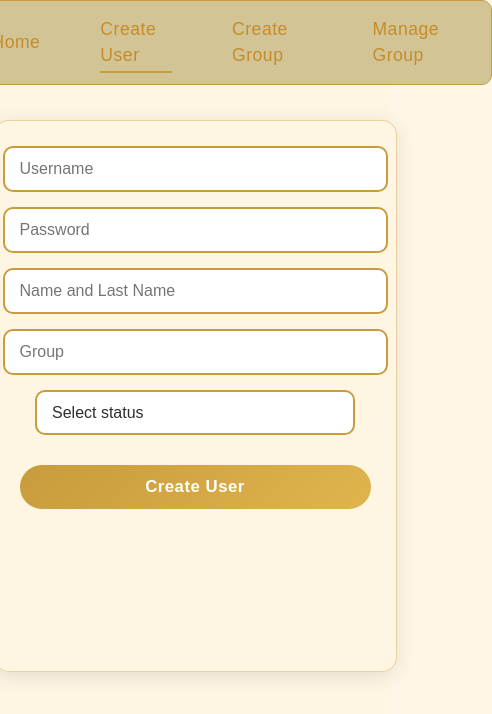
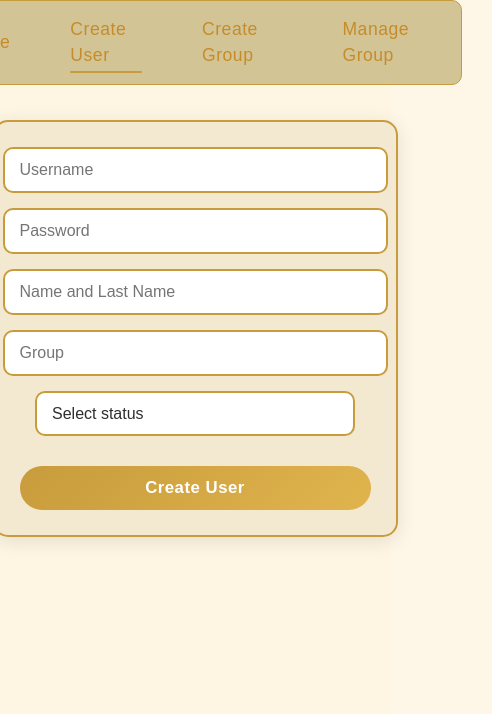
Before and after one commit to ilhomn/digital-gradebook, a React (Vite) app: page /adminPanel/create-user in a window 390 px wide. Shown: the top 714 px of the page, 492 px wide, since content can reach past the window. Built offline with nearby package versions, Linux system fonts and the light colour scheme; a web font is replaced by a local one.

Commit message:
change in styles

```diff
--- a/src/components/adminPanel/createGroup/CreateGroup.css
+++ b/src/components/adminPanel/createGroup/CreateGroup.css
@@ -8,20 +8,21 @@
   font-family: "Poppins", sans-serif;
 }
 
-.container {
+.containAdmin {
   margin-top: 120px;
   display: flex;
   flex-direction: column;
   align-items: center;
   gap: 15px;
   padding: 40px 60px;
-  border: 1px solid rgba(200, 155, 60, 0.4);
+  border: 2px solid #c89b3c;
   border-radius: 15px;
   backdrop-filter: blur(10px);
   box-shadow: 0 4px 20px rgba(0, 0, 0, 0.1);
+  background-color: #9a8a6852;
 }
 
-.container input {
+.containAdmin input {
   color: #2e2e2e;
   font-family: "Poppins", sans-serif;
   width: 320px;
@@ -34,13 +35,13 @@
   transition: all 0.3s ease;
 }
 
-.container input:focus {
+.containAdmin input:focus {
   border-color: #b3862e;
   box-shadow: 0 0 8px rgba(200, 155, 60, 0.3);
   transform: scale(1.02);
 }
 
-.container button {
+.containAdmin button {
   margin-top: 15px;
   width: 200px;
   padding: 12px 20px;
@@ -55,28 +56,28 @@
   letter-spacing: 0.5px;
 }
 
-.container button:hover {
+.containAdmin button:hover {
   transform: translateY(-2px);
   background: linear-gradient(135deg, #d4a63f, #f0c85c);
   box-shadow: 0 4px 12px rgba(200, 155, 60, 0.3);
 }
 
-.container button:active {
+.containAdmin button:active {
   transform: scale(0.98);
   box-shadow: 0 2px 6px rgba(200, 155, 60, 0.3);
 }
 
 @media (max-width: 600px) {
-  .container {
+  .containAdmin {
     width: 90%;
     padding: 25px;
   }
 
-  .container input {
+  .containAdmin input {
     width: 100%;
   }
 
-  .container button {
+  .containAdmin button {
     width: 100%;
   }
 }
--- a/src/components/adminPanel/createGroup/CreateGroup.jsx
+++ b/src/components/adminPanel/createGroup/CreateGroup.jsx
@@ -48,7 +48,7 @@ const CreateGroup = () => {
       <div className="navbar">
         <Navbar />
       </div>
-      <div className="container">
+      <div className="containAdmin">
         <input
           type="text"
           placeholder="Group name"
--- a/src/components/adminPanel/createUser/CreateUser.css
+++ b/src/components/adminPanel/createUser/CreateUser.css
@@ -8,20 +8,21 @@
   font-family: "Poppins", sans-serif;
 }
 
-.container {
+.containAdmin {
   margin-top: 120px;
   display: flex;
   flex-direction: column;
   align-items: center;
   gap: 15px;
   padding: 40px 60px;
-  border: 1px solid rgba(200, 155, 60, 0.4);
+  border: 2px solid #c89b3c;
   border-radius: 15px;
   backdrop-filter: blur(10px);
   box-shadow: 0 4px 20px rgba(0, 0, 0, 0.1);
+  background-color: #9a8a6852;
 }
 
-.container input {
+.containAdmin input {
   color: #2e2e2e;
   font-family: "Poppins", sans-serif;
   width: 320px;
@@ -34,13 +35,13 @@
   transition: all 0.3s ease;
 }
 
-.container input:focus {
+.containAdmin input:focus {
   border-color: #b3862e;
   box-shadow: 0 0 8px rgba(200, 155, 60, 0.3);
   transform: scale(1.02);
 }
 
-.container button {
+.containAdmin button {
   margin-top: 15px;
   width: 200px;
   padding: 12px 20px;
@@ -55,28 +56,28 @@
   letter-spacing: 0.5px;
 }
 
-.container button:hover {
+.containAdmin button:hover {
   transform: translateY(-2px);
   background: linear-gradient(135deg, #d4a63f, #f0c85c);
   box-shadow: 0 4px 12px rgba(200, 155, 60, 0.3);
 }
 
-.container button:active {
+.containAdmin button:active {
   transform: scale(0.98);
   box-shadow: 0 2px 6px rgba(200, 155, 60, 0.3);
 }
 
 @media (max-width: 600px) {
-  .container {
+  .containAdmin {
     width: 90%;
     padding: 25px;
   }
 
-  .container input {
+  .containAdmin input {
     width: 100%;
   }
 
-  .container button {
+  .containAdmin button {
     width: 100%;
   }
 }
@@ -90,7 +91,7 @@
   font-family: "Poppins", sans-serif;
 }
 
-.container {
+.containAdmin {
   margin-top: 120px;
   display: flex;
   flex-direction: column;
@@ -104,8 +105,8 @@
   background-color: rgba(254, 246, 227, 0.85);
 }
 
-.container input,
-.container select {
+.containAdmin input,
+.containAdmin select {
   color: #2e2e2e;
   font-family: "Poppins", sans-serif;
   width: 320px;
@@ -122,14 +123,14 @@
   cursor: pointer;
 }
 
-.container input:focus,
-.container select:focus {
+.containAdmin input:focus,
+.containAdmin select:focus {
   border-color: #b3862e;
   box-shadow: 0 0 8px rgba(200, 155, 60, 0.3);
   transform: scale(1.02);
 }
 
-.container label {
+.containAdmin label {
   align-self: flex-start;
   margin-left: 15px;
 }
--- a/src/components/adminPanel/createUser/CreateUser.jsx
+++ b/src/components/adminPanel/createUser/CreateUser.jsx
@@ -57,7 +57,7 @@ const CreateUser = () => {
       <div className="navbar">
         <Navbar />
       </div>
-      <div className="container">
+      <div className="containAdmin">
         <input
           type="text"
           placeholder="Username"
--- a/src/components/adminPanel/mainPageAdmin/MainPageAdmin.css
+++ b/src/components/adminPanel/mainPageAdmin/MainPageAdmin.css
@@ -18,6 +18,7 @@
   animation: fadeIn 0.5s ease-in-out;
 }
 .navbar {
+  margin-right: 60px;
   position: absolute;
   margin-bottom: 41%;
 }
@@ -27,10 +28,10 @@
   align-items: center;
   justify-content: center;
   width: 70%;
-  border: 1px solid #c89b3c;
+  border: 2px solid #c89b3c;
   flex-wrap: wrap;
   min-height: 500px;
-  background: rgba(218, 202, 168, 0.3);
+  background-color: #9a8a6852;
   border-radius: 15px;
 }
 .createGroup,
@@ -54,6 +55,8 @@
   justify-content: center;
   color: #978041;
   transition: all 0.3s ease;
+  background: url("public/img/bcg.png") no-repeat center;
+  background-size: 100% 100%;
 }
 .createGroup:hover,
 .createUser:hover,
--- a/src/components/adminPanel/mainPageAdmin/MainPageAdmin.jsx
+++ b/src/components/adminPanel/mainPageAdmin/MainPageAdmin.jsx
@@ -51,7 +51,7 @@ const MainPageAdmin = () => {
           Manage Group
         </Link>
         <div className="sendExsel">Send Exsel</div>
-        <div className="dataBase">Data Base</div>
+        <div className="dataBase">DataBase</div>
       </div>
       <div className="groups-container">
         {groups.map((group, index) => (
@@ -61,7 +61,6 @@ const MainPageAdmin = () => {
             onClick={() => goToStudentsList(group.name)}
           >
             <span className="group-name">{group.name}</span>
-            {/* Add more group details if available */}
           </div>
         ))}
       </div>
--- a/src/components/adminPanel/manageGroup/ManageGroup.css
+++ b/src/components/adminPanel/manageGroup/ManageGroup.css
@@ -7,19 +7,20 @@
   align-items: center;
   font-family: "Poppins", sans-serif;
 }
-.container {
+.containAdmin {
   margin-top: 120px;
   display: flex;
   flex-direction: column;
   align-items: center;
   gap: 15px;
   padding: 40px 60px;
-  border: 1px solid rgba(200, 155, 60, 0.4);
+  border: 2px solid #c89b3c;
   border-radius: 15px;
   backdrop-filter: blur(10px);
   box-shadow: 0 4px 20px rgba(0, 0, 0, 0.1);
+  background: rgba(218, 202, 168, 0.3);
 }
-.container input {
+.containAdmin input {
   color: #2e2e2e;
   font-family: "Poppins", sans-serif;
   width: 320px;
@@ -31,12 +32,12 @@
   font-size: 1rem;
   transition: all 0.3s ease;
 }
-.container input:focus {
+.containAdmin input:focus {
   border-color: #b3862e;
   box-shadow: 0 0 8px rgba(200, 155, 60, 0.3);
   transform: scale(1.02);
 }
-.container button {
+.containAdmin button {
   margin-top: 15px;
   width: 200px;
   padding: 12px 20px;
@@ -49,29 +50,30 @@
   transition: all 0.3s ease;
   letter-spacing: 0.5px;
 }
-.container button:hover {
+.containAdmin button:hover {
   transform: translateY(-2px);
   background: linear-gradient(135deg, #d4a63f, #f0c85c);
   box-shadow: 0 4px 12px rgba(200, 155, 60, 0.3);
 }
-.container button:active {
+.containAdmin button:active {
   transform: scale(0.98);
   box-shadow: 0 2px 6px rgba(200, 155, 60, 0.3);
 }
 
 @media (max-width: 600px) {
-  .container {
+  .containAdmin {
     width: 90%;
     padding: 25px;
   }
 
-  .container input,
-  .container button {
+  .containAdmin input,
+  .containAdmin button {
     width: 100%;
   }
 }
 
 .calendarContainer .react-calendar {
+  border: 2px solid #c89b3c;
   width: 100%;
   max-width: 550px;
   background-color: #fef6e3;
--- a/src/components/adminPanel/manageGroup/ManageGroup.jsx
+++ b/src/components/adminPanel/manageGroup/ManageGroup.jsx
@@ -67,7 +67,7 @@ const ManageGroup = () => {
       <div className="navbar">
         <Navbar />
       </div>
-      <div className="container">
+      <div className="containAdmin">
         <input
           type="text"
           placeholder="Days of the week"
--- a/src/components/mainPage/tabs/Tabs.css
+++ b/src/components/mainPage/tabs/Tabs.css
@@ -34,7 +34,6 @@
   box-shadow: 0 4px 12px rgba(0, 0, 0, 0.08);
   font-family: "Noto Sans KR", sans-serif;
   font-size: 17.5px;
-
   transition: transform 0.2s ease, box-shadow 0.2s ease;
   cursor: pointer;
   z-index: 9;
```
